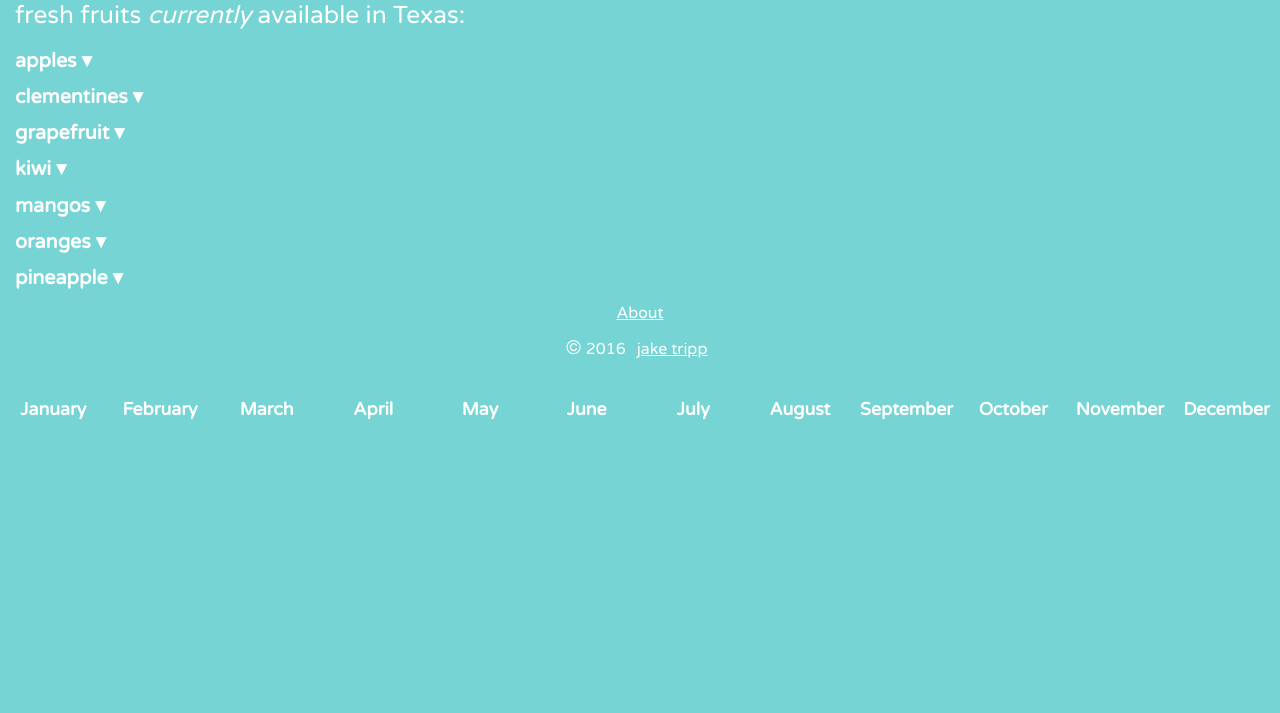
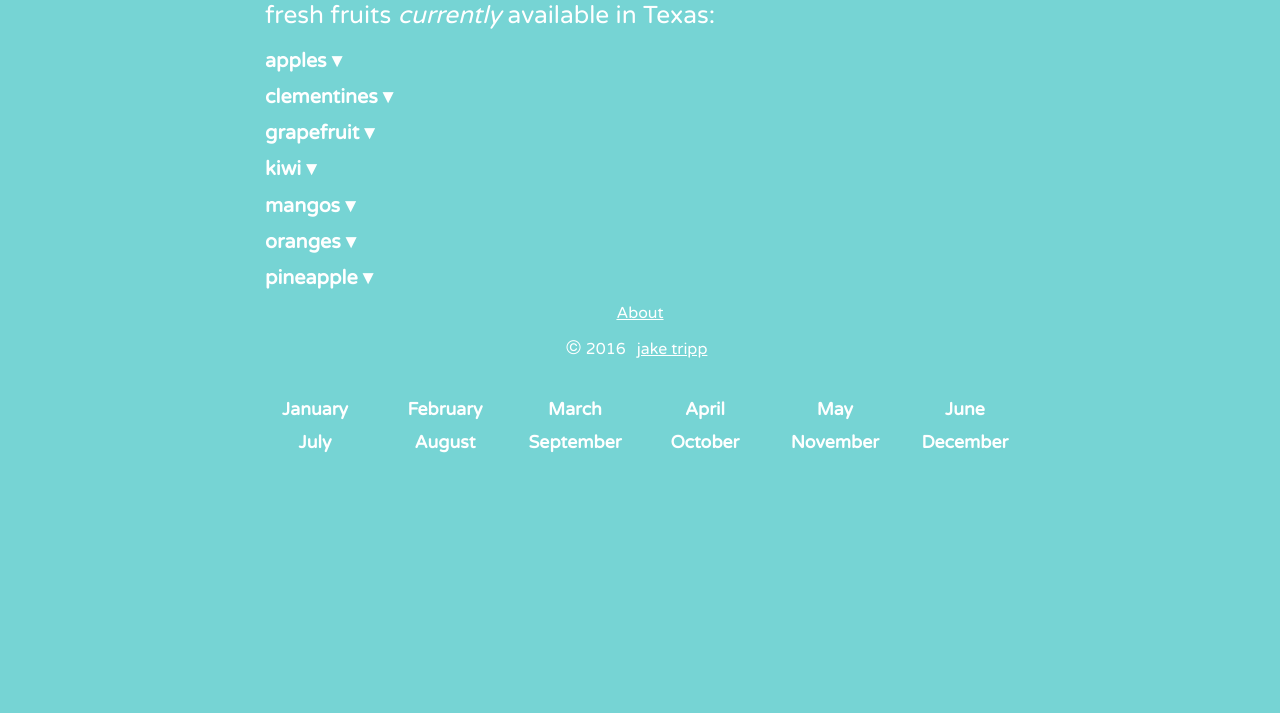
Before and after one commit to jaketripp/Seasonal, a plain HTML site: page index.html in a window 1280 px wide. Shown: the part 87-800 px from the top of the page. Drawn offline with nearby package versions, Linux system fonts and the light colour scheme.

Commit message:
fix computer layout, fix color scheme

```diff
--- a/index.html
+++ b/index.html
@@ -27,50 +27,51 @@
 
 <body>
 
-  	<div class="container-fluid">
-		  <div class="row header">
-  			<h1 id='title' class="col-xs-6">Seasonal</h1>
-  			<h2 id='date' class="col-xs-6"></h2>
+<div class="container">
+  <div class="row">
+    <div class="col-xs-12 col-md-8 col-md-offset-2">
+
+		  <div class="header">
+  			<h1 id='title'">Seasonal</h1>
+  			<h2 id='date'"></h2>
+
 		  </div>
-		</div>
+
+        <div style="clear: both"></div>
 
 		  <h4>fresh fruits <em>currently</em> available in Texas:</h4>
 
-      <div class="container-fluid">
-        <div class="row main">
-    		  <ul id="fruits" ></ul>
-      	</div>
-      </div>
+      <div>
+  		  <ul id="fruits" ></ul>
+    	</div>
 
-      <div style="clear: both"></div>
-      <div class="container-fluid">
-        <div class="row">
-          <div id="about" class='col-xs-12'>
-      			<p><a href='why.html'>About</a></p>
-      			<p><span>&copy;</span> 2016 <a href="https://www.linkedin.com/in/jake-tripp" target="_blank">jake tripp</a></p>
-      		</div>
-        </div>
-      </div>
+        <div style="clear: both"></div>
 
-     <div class="container-fluid">
+      <div id="about">
+  			<p><a href='why.html'>About</a></p>
+  			<p><span>&copy;</span> 2016 <a href="https://www.linkedin.com/in/jake-tripp" target="_blank">jake tripp</a></p>
+  		</div>
+
 		  <footer class="nav">
 		    <div class="row">
-  				<div class="col-md-1 col-sm-2 col-xs-3" id="January">January</div>
-  				<div class="col-md-1 col-sm-2 col-xs-3" id="February">February</div>
-  				<div class="col-md-1 col-sm-2 col-xs-3" id="March">March</div>
-  				<div class="col-md-1 col-sm-2 col-xs-3" id="April">April</div>
-  				<div class="col-md-1 col-sm-2 col-xs-3" id="May">May</div>
-  				<div class="col-md-1 col-sm-2 col-xs-3" id="June">June</div>
-  				<div class="col-md-1 col-sm-2 col-xs-3" id="July">July</div>
-  				<div class="col-md-1 col-sm-2 col-xs-3" id="August">August</div>
-  				<div class="col-md-1 col-sm-2 col-xs-3" id="September">September</div>
-  				<div class="col-md-1 col-sm-2 col-xs-3" id="October">October</div>
-  				<div class="col-md-1 col-sm-2 col-xs-3" id="November">November</div>
-  				<div class="col-md-1 col-sm-2 col-xs-3" id="December">December</div>
+  				<div class="col-xs-3 col-sm-2">January</div>
+  				<div class="col-xs-3 col-sm-2">February</div>
+  				<div class="col-xs-3 col-sm-2">March</div>
+  				<div class="col-xs-3 col-sm-2">April</div>
+  				<div class="col-xs-3 col-sm-2">May</div>
+  				<div class="col-xs-3 col-sm-2">June</div>
+  				<div class="col-xs-3 col-sm-2">July</div>
+  				<div class="col-xs-3 col-sm-2">August</div>
+  				<div class="col-xs-3 col-sm-2">September</div>
+  				<div class="col-xs-3 col-sm-2">October</div>
+  				<div class="col-xs-3 col-sm-2">November</div>
+  				<div class="col-xs-3 col-sm-2">December</div>
   			</div>
 			</footer>
-		</div>
 
+    </div>
+  </div>
+</div>
 
 
 
--- a/seasonal.js
+++ b/seasonal.js
@@ -45,7 +45,7 @@ var monthData = {
 		raspberries: false,
 		strawberries: false,
 		watermelon: false,
-		color: '#7A378B'
+		color: '#FF7858'
 	},
 	March: {
 		// emerald green
@@ -189,7 +189,7 @@ var monthData = {
 		raspberries: true,
 		strawberries: false,
 		watermelon: true,
-		color: '#004F16'
+		color: '#004C21'
 	},
 	September: {
 		// pleasant blue
@@ -237,7 +237,7 @@ var monthData = {
 		raspberries: false,
 		strawberries: false,
 		watermelon: false,
-		color: '#FF870F'
+		color: '#f39c12'
 	},
 	November: {
 		// brown
@@ -261,10 +261,10 @@ var monthData = {
 		raspberries: false,
 		strawberries: false,
 		watermelon: false,
-		color: '#AA6422'
+		color: '#A75D00'
 	},
 	December: {
-		// gray
+		// midnight blue
 		apples: true,
 		apricots: false,
 		blackberries: false,
@@ -285,7 +285,7 @@ var monthData = {
 		raspberries: false,
 		strawberries: false,
 		watermelon: false,
-		color: '#77878B'
+		color: '#2c3e50'
 	}
 };
 
@@ -456,8 +456,6 @@ var d = new Date();
 var months = Object.getOwnPropertyNames(monthData);
 var month = months[d.getMonth()];
 
-// fix colors: february, august, october, november, december
-
 jQuery(function ($) {
 var App = {
 	fruits: [],
@@ -510,7 +508,8 @@ var App = {
 		  fruitInfo.append('<p><strong>Reasons to eat more ' + fruit + ': </strong>' + fruitData[fruit].health + ' (click link for more info)');
 
 		  // consider redoing how the months in season works maybe using filter?
-		  // should month data actually be in terms of fruit? "kiwi: january true, freburary false" etc?
+		  // should month data actually be in terms of fruit? "kiwi: january true, february false" etc?
+		  // reorganize structure once you know backend and use a database
 
 		  monthsInSeason = [];
 
@@ -539,7 +538,7 @@ var App = {
 	},
 	changeMonth: function() {
 		$('.nav').on('click', 'div', function(e) {
-			month = e.target.id;
+			month = e.target.innerHTML;
 			this.toggleFruitData();
 			this.formatDate();
 			this.changeBackgroundColor();
--- a/style.css
+++ b/style.css
@@ -13,29 +13,32 @@ body {
 	padding:0;
 	color: white;
 	font-family: 'Varela Round', sans-serif;
+}
 
-}
+
 h1 {
+  float: left;
   font-size: 36x;
   font-size: calc(36px + 9 * ((100vw - 300px) / (1350 - 300)));
 }
 
 #date {
+  float: right;
   text-align: right;
   font-size: 22px;
   font-size: calc(22px + 14 * ((100vw - 300px) / (1350 - 300)));
 }
 
 h4 {
-  padding-left: 15px;
+  padding-left: 0;
   font-size: 18px;
   font-size: calc(18px + 7 * ((100vw - 300px) / (1350 - 300)));
 }
 
 ul {
   list-style: none;
-  padding-left: 15px;
-  padding-right: 15px;
+  padding-left: 0;
+  padding-right: 0;
   margin-left: 0;
 }
 
@@ -115,7 +118,7 @@ p a {
   text-decoration: underline;
 }
 
-/* li div {
+ /*li div {
   background: black;
 }
 
@@ -124,37 +127,19 @@ p a {
 * * { background-color: rgba(0,255,0,0.3);}
 * * * { background-color: rgba(0,0,255,0.3);}
 * * * * { background-color: rgba(255,0,0,0.3);}
-* * * * * { background-color: rgba(0,255,0,0.3);}
- */
-@media only screen and (min-width: 500px) and (max-width: 1100px) {
-  .col-xs-3 {
-    width: 16.666%;
-  }
-}
+* * * * * { background-color: rgba(0,255,0,0.3);}*/
 
-@media only screen and (min-width: 500px) and (max-width: 800px) {
+
+@media only screen and (min-width: 500px) {
   img {
     max-width: 70%;
     margin-left: 15%;
   }
 }
 
-@media only screen and (orientation: landscape) and (max-width: 800px) {
+@media only screen and (min-width: 700px) {
   img {
     max-width: 60%;
     margin-left: 20%;
   }
 }
-
-@media only screen and (orientation: landscape) and (min-width: 801px) {
-  #fruits div p {
-    width: 62%;
-    margin-left: 37%;
-  }
-
-  img {
-    float: left;
-    display: inline;
-    width: 35%;
-  }
-}
```
